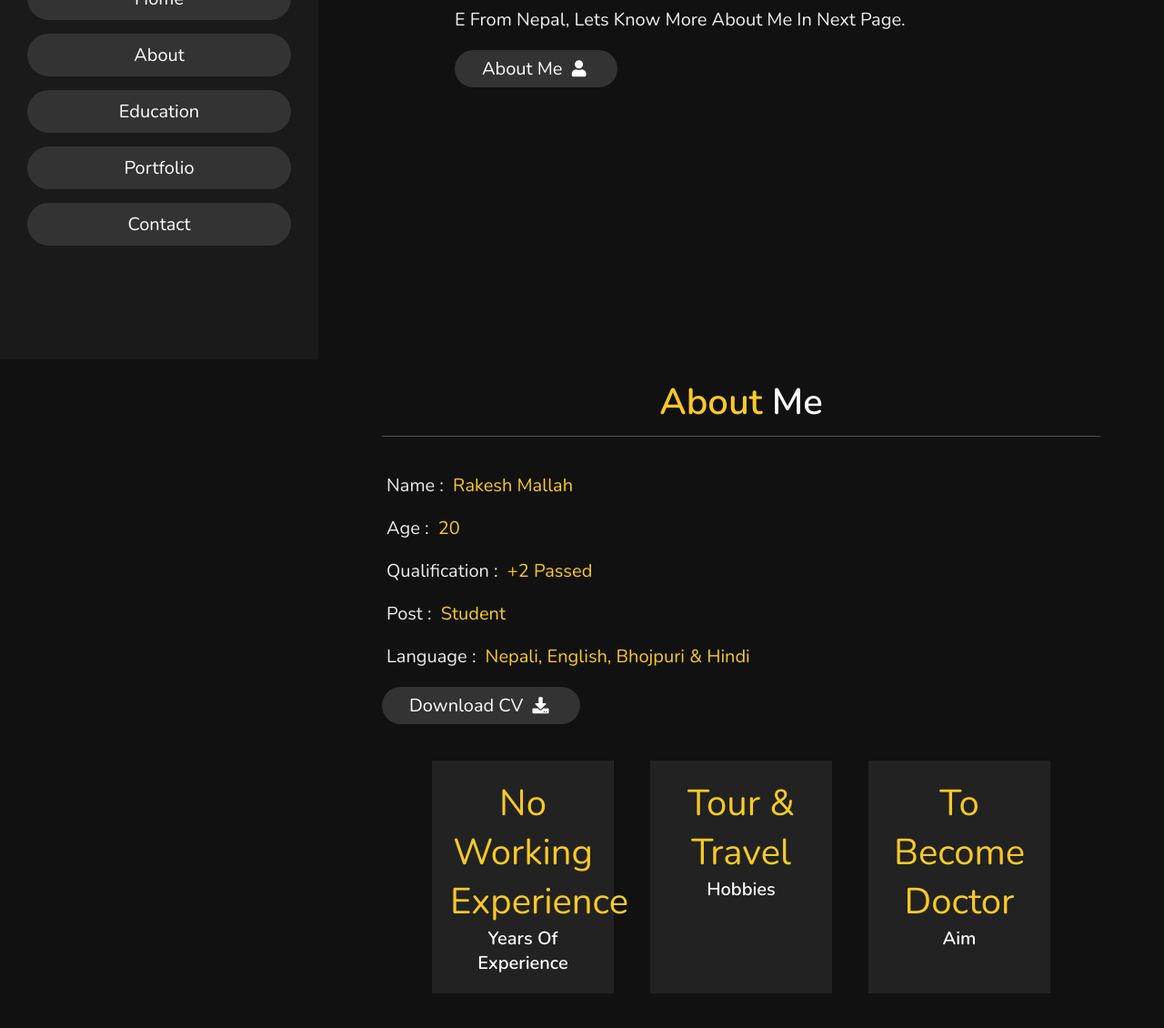
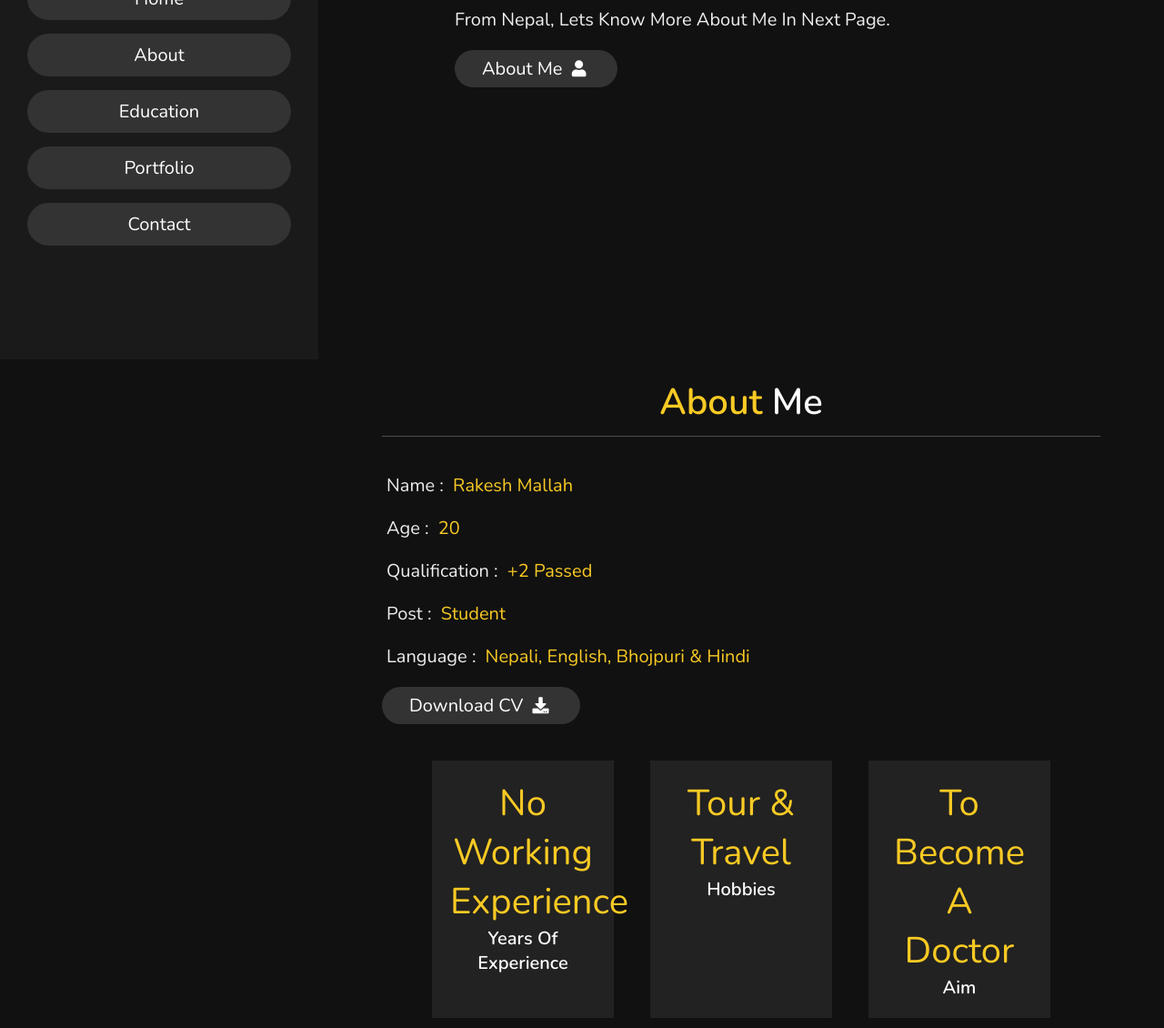
Before and after one commit to viprakesh/r, a plain HTML site: page blog/index.html in a window 1280 px wide. Shown: the part 405-1535 px from the top of the page at 91% size. Drawn offline with nearby package versions, Linux system fonts and the light colour scheme.

Commit message:
Update index.html

```diff
--- a/blog/index.html
+++ b/blog/index.html
@@ -46,7 +46,7 @@
 
     <h3>HI THERE !</h3>
     <h1>I'M <span>Rakesh Mallah</span></h1>
-    <p>e from Nepal, lets know more about me in next page.
+    <p>from Nepal, lets know more about me in next page.
         </p>
     <a href="#about"><button class="btn">about me <i class="fas fa-user"></i></button></a>
 
@@ -84,14 +84,15 @@
         </div>
 
         <div class="box">
-            <span>To become Doctor</span>
+            <span>to become a Doctor</span>
             <h3>Aim</h3>
         </div>
-
+<!--
         <div class="box">
             <span>⛑️</span>
             <h3>🔗</h3>
         </div>
+     -->
 
     </div>
 
```
